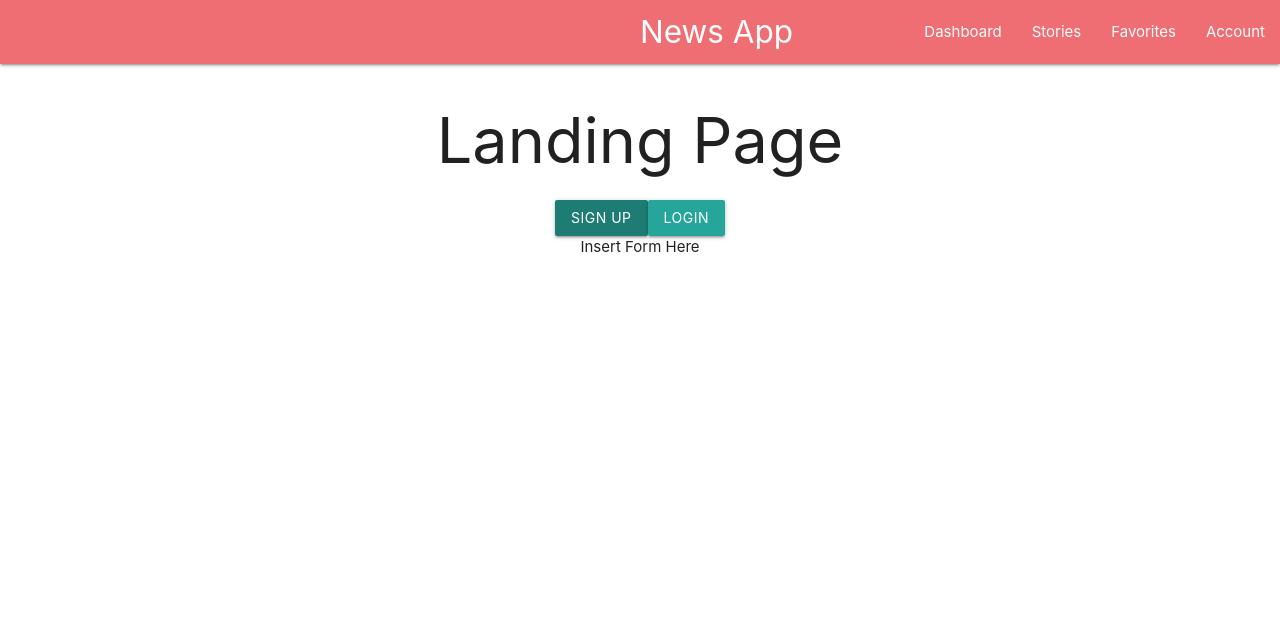
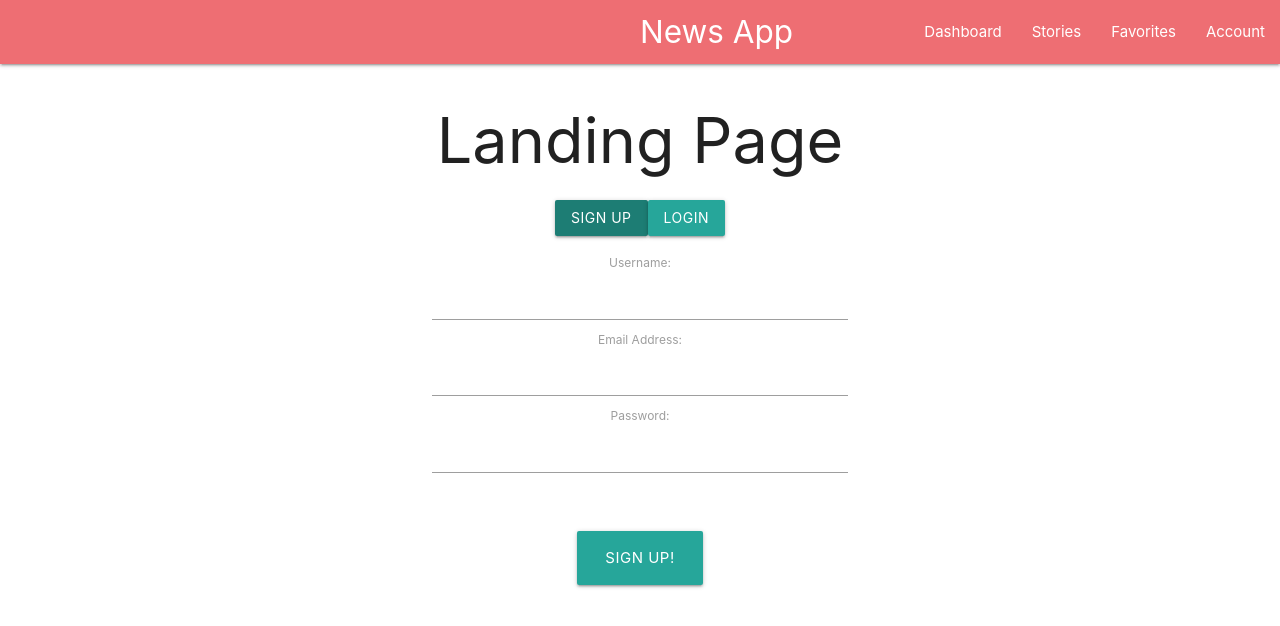
Before and after one commit to Ricky199X/news_app_project, a React (Create React App) app: page / in a window 1280 px wide. Both pictures are taken after a click on the button "SIGN UP". Shown: the top 626 px of the page. Built offline with nearby package versions, Linux system fonts and the light colour scheme.

Commit message:
added basic sign up form, triggered by button click

```diff
--- a/src/Containers/Modal.js
+++ b/src/Components/Modal.js
@@ -1,5 +1,5 @@
 import React from 'react'
-
+import Form from './SignupForm'
 
 
 const Modal = (props) => {
@@ -8,10 +8,13 @@
         return null
     }
     return (
+        // This will be a decision maker:
+        // If the button clicked is sign up, it'll render sign up form
+        // If the button clicked is login, it'll render login form
         <div>
             <div className="container">
                 <div className="modal-content" href="#modal1">
-                    Insert Form Here
+                    <Form />
                 </div>
             </div>
         </div>
--- /dev/null
+++ b/src/Components/SignupForm.js
@@ -0,0 +1,71 @@
+import React from 'react'
+
+class SignupForm extends React.Component {
+
+    constructor(props) {
+        super(props)
+
+        this.state = {
+            username: '',
+            email: '',
+            password: '',
+            shouldRedirect: false
+        }
+    }
+
+    componentDidMount() {
+        console.log(this.state)
+    }
+
+
+    render() {
+        return (
+            <div class="container">
+                {/* Sign Up Form */}
+                <section class="section form-section">
+                    <div class="row">
+                        <form class="col s12 l12" onSubmit={this.handleSubmit} >
+                            <label>Username:</label>
+
+
+                            <input
+                                onChange={this.handleFormChange}
+                                type='text' name='username'
+                                value={this.state.username}
+                            />
+
+                            <label>Email Address:</label>
+                            <input
+                                onChange={this.handleFormChange}
+                                type='text'
+                                name='email'
+                                value={this.state.email}
+                            />
+
+                            <label>Password:</label>
+                            <input
+                                onChange={this.handleFormChange}
+                                type='password'
+                                name='password'
+                                value={this.state.password}
+                            />
+                        </form>
+                    </div>
+                </section>
+
+                {/* Submit Button */}
+                <section class="section button-section center">
+                    <button class="btn-large"
+                        onClick={this.handleSubmit}>
+                        Sign Up!
+                  </button>
+                </section>
+
+            </div>
+        )
+    }
+}
+
+
+
+export default SignupForm
--- a/src/Containers/HomePage.js
+++ b/src/Containers/HomePage.js
@@ -1,6 +1,5 @@
 import React from 'react'
-import Modal from '../Containers/Modal'
-// import M from "materialize-css";
+import Modal from '../Components/Modal'
 
 class HomePage extends React.Component {
 
@@ -19,7 +18,6 @@
 
 
     render() {
-        // console.log(this.state.show)
         return (
             <div>
                 <div className="container">
```
